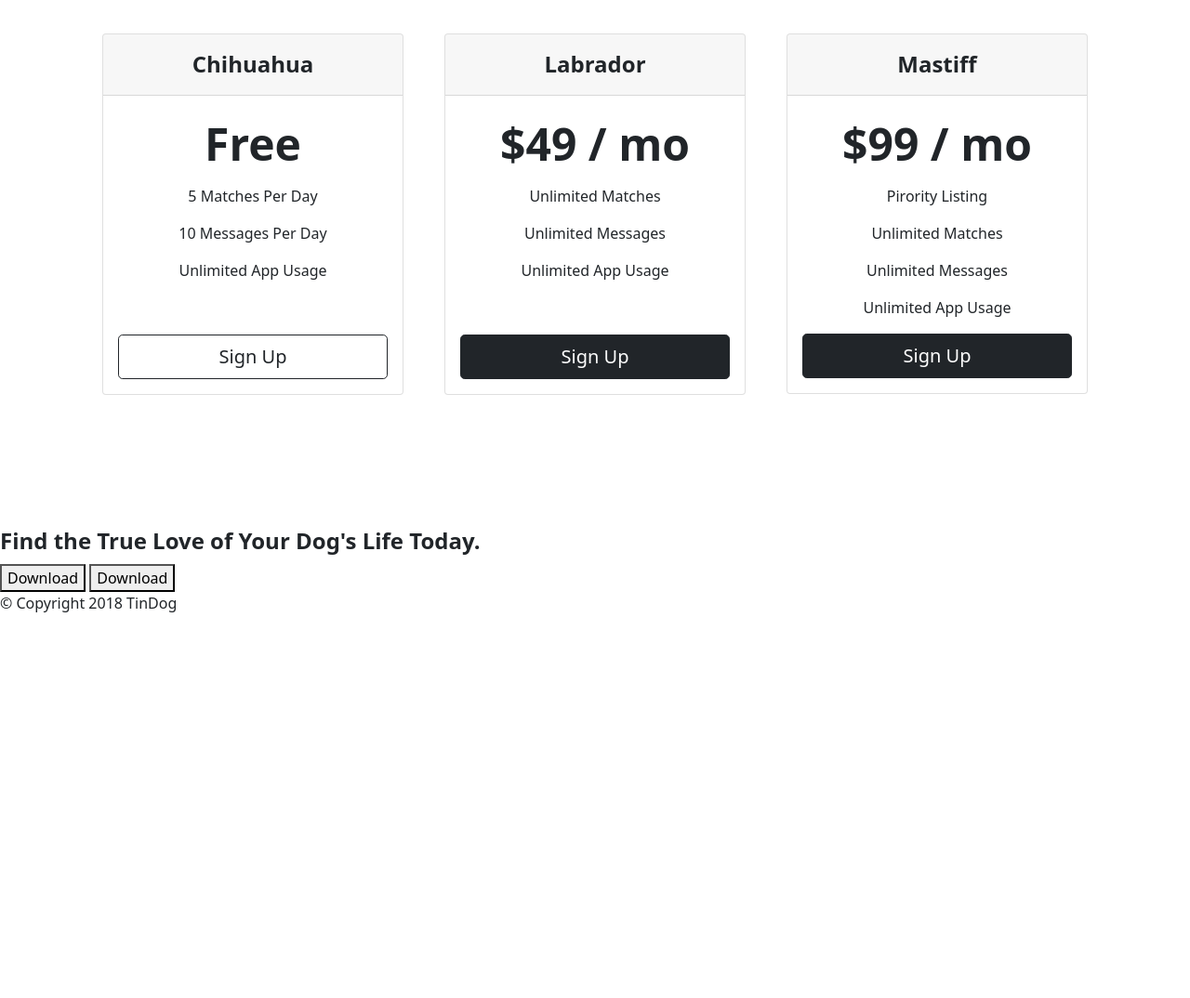
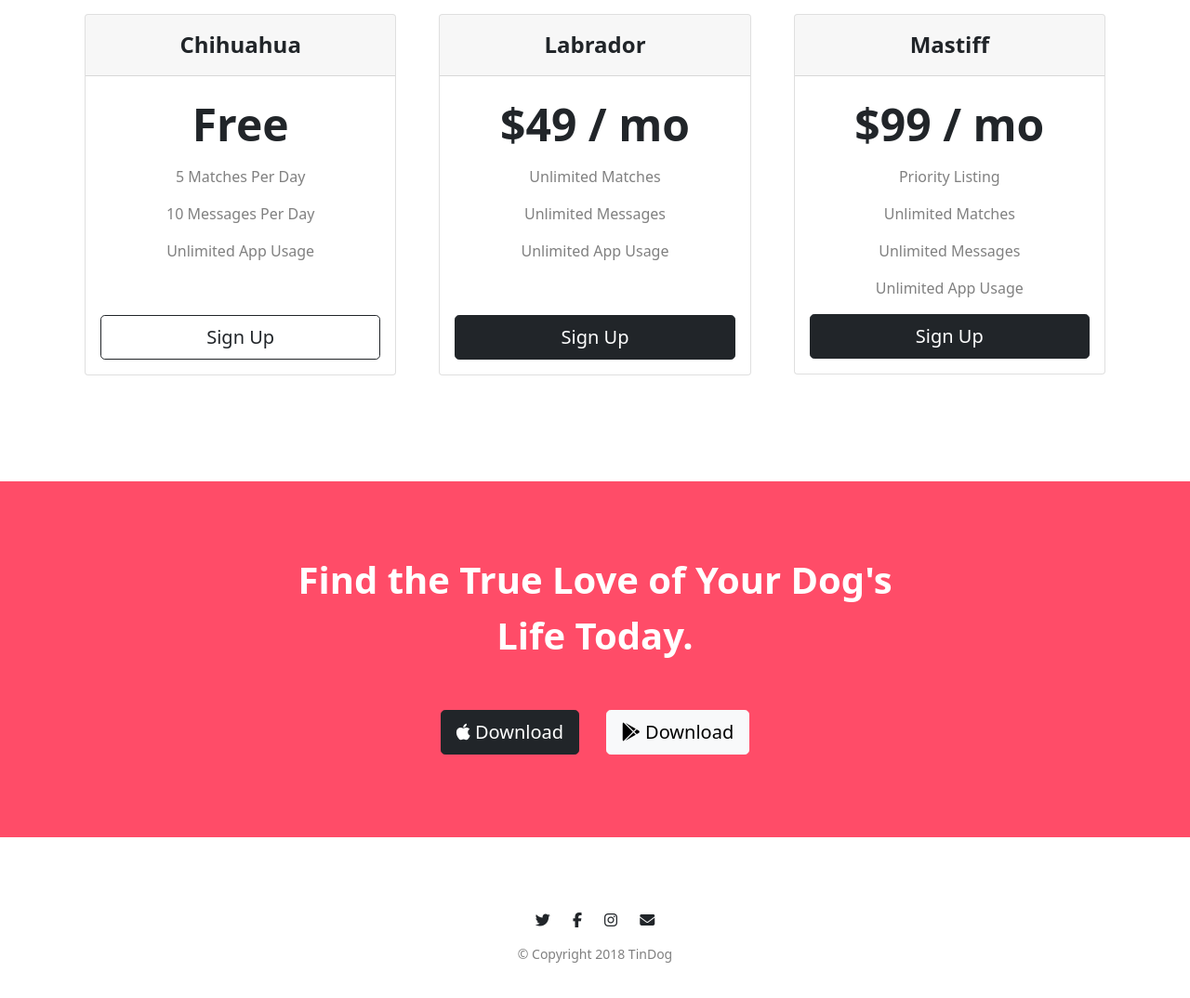
Before and after one commit to EliardoItla/CVWebpage, a plain HTML site: page TinDog-Start-master/index.html in a window 1280 px wide. Shown: the part 2000-3074 px from the top of the page at 93% size. Before the commit the page ends 2677 px from the top, so only its background shows below. Drawn offline with nearby package versions, Linux system fonts and the light colour scheme.

Commit message:
Add files via upload

```diff
--- a/TinDog-Start-master/css/styles.css
+++ b/TinDog-Start-master/css/styles.css
@@ -1,3 +1,10 @@
+
+body {
+  font: "Montserrat";
+}
+
+/* Title Section */
+
 #title {
   background-color: #ff4c68;
   color: white;
@@ -12,9 +19,7 @@ h1 {
   padding: 3% 15% 7%;
   height: 100%;
 }
-body {
-  font: "Montserrat";
-}
+
 .navbar-brand {
   font: "Ubuntu";
   font-size: 2.5rem;
@@ -40,6 +45,9 @@ body {
   position: absolute;
   right: 22%;
 }
+
+/* Features Section */
+
 #features {
 text-align: center;
 padding: 7% 15%;
@@ -66,6 +74,9 @@ h3 {
 .feature-box {
   padding: 4.5%;
 }
+
+/* Testimonials Section */
+
 #testimonials {
   text-align: center;
   background-color: #ff4c68;
@@ -85,17 +96,23 @@ h2 {
 .carousel-item {
     padding: 7% 15%;
 }
+
+/* Press Section  */
+
 #press {
   background: #ff4c68;
   text-align: center;
-  padding-bottom: 3%;
+  padding-bottom: 2.8%;
 }
 .press-logo {
   width: 15%;
   margin: 20px 20px 50px;
 }
+
+/* Pricing Section */
+
 #pricing {
-  padding: 100px;
+  padding: 80px;
   text-align: center;
 }
 .pricing-column {
@@ -104,6 +121,46 @@ h2 {
 .princing-p-margin {
   margin-bottom: 57px;
 }
+.p-price {
+  color: gray;
+}
+
+/* CTA Section */
+
+#cta {
+  background-color: #ff4c68;
+  text-align: center;
+  padding: 2% 2% 6%;
+}
+.h3-cta {
+  font: "Mosntserrat";
+  font-weight: 900;
+  font-size: 40px;
+  color: white;
+  width: 55%;
+  margin: 50px auto;
+  line-height: 1.5;
+}
+.cta-btn {
+  margin: 0 1% 1%;
+}
+
+/* Footer Section */
+
+#footer {
+  background-color: white;
+  text-align: center;
+  padding: 6% 0 5%;
+}
+.p-footer {
+  color: gray;
+  font-size: 14px;
+}
+.i-footer {
+  margin: auto 10px 18px;
+}
+
+/* Media Queries */
 
 @media (max-width: 992px) {
   .title-img {
--- a/TinDog-Start-master/index.html
+++ b/TinDog-Start-master/index.html
@@ -26,13 +26,13 @@
         <div class="collapse navbar-collapse" id="navbarTogglerDemo02">
           <ul class="navbar-nav ms-auto">
             <li class="nav-item">
-              <a class="nav-link" href="">Contact</a>
+              <a class="nav-link" href="#footer">Contact</a>
             </li>
             <li class="nav-item">
-              <a class="nav-link" href="">Pricing</a>
+              <a class="nav-link" href="#pricing">Pricing</a>
             </li>
             <li class="nav-item">
-              <a class="nav-link" href="">Download</a>
+              <a class="nav-link" href="#cta">Download</a>
             </li>
           </ul>
         </div>
@@ -136,9 +136,9 @@
         </div>
         <div class="card-body">
           <h2>Free</h2>
-          <p>5 Matches Per Day</p>
-          <p>10 Messages Per Day</p>
-          <p class="princing-p-margin">Unlimited App Usage</p>
+          <p class="p-price">5 Matches Per Day</p>
+          <p class="p-price">10 Messages Per Day</p>
+          <p class="princing-p-margin p-price">Unlimited App Usage</p>
           <button type="button" class="btn btn block btn-lg btn-outline-dark w-100">Sign Up</button>
         </div>
       </div>
@@ -150,9 +150,9 @@
         </div>
         <div class="card-body">
           <h2>$49 / mo</h2>
-          <p>Unlimited Matches</p>
-          <p>Unlimited Messages</p>
-          <p class="princing-p-margin">Unlimited App Usage</p>
+          <p class="p-price">Unlimited Matches</p>
+          <p class="p-price">Unlimited Messages</p>
+          <p class="princing-p-margin p-price">Unlimited App Usage</p>
           <button type="button" class="btn btn block btn-lg btn-dark w-100">Sign Up</button>
         </div>
       </div>
@@ -164,10 +164,10 @@
         </div>
         <div class="card-body">
           <h2>$99 / mo</h2>
-          <p>Pirority Listing</p>
-          <p>Unlimited Matches</p>
-          <p>Unlimited Messages</p>
-          <p>Unlimited App Usage</p>
+          <p class="p-price">Priority Listing</p>
+          <p class="p-price">Unlimited Matches</p>
+          <p class="p-price">Unlimited Messages</p>
+          <p class="p-price">Unlimited App Usage</p>
           <button type="button" class="btn btn block btn-lg btn-dark w-100">Sign Up</button>
         </div>
       </div>
@@ -182,9 +182,9 @@
 
   <section id="cta">
 
-    <h3>Find the True Love of Your Dog's Life Today.</h3>
-    <button type="button">Download</button>
-    <button type="button">Download</button>
+    <h3 class="h3-cta">Find the True Love of Your Dog's Life Today.</h3>
+    <button class="cta-button btn btn-lg btn-dark cta-btn" type="button"><i class="fab fa-apple"></i> Download</button>
+    <button class="cta-button btn btn-lg btn-light cta-btn" type="button"><i class="fab fa-google-play"></i> Download</button>
 
   </section>
 
@@ -192,7 +192,11 @@
 
   <footer id="footer">
 
-    <p>© Copyright 2018 TinDog</p>
+    <i class="fab fa-twitter i-footer"></i>
+    <i class="fab fa-facebook-f i-footer"></i>
+    <i class="fab fa-instagram i-footer"></i>
+    <i class="fas fa-envelope i-footer"></i>
+    <p class="p-footer">© Copyright 2018 TinDog</p>
 
   </footer>
   <script src="https://kit.fontawesome.com/cf97120e2d.js" crossorigin="anonymous"></script>
```
